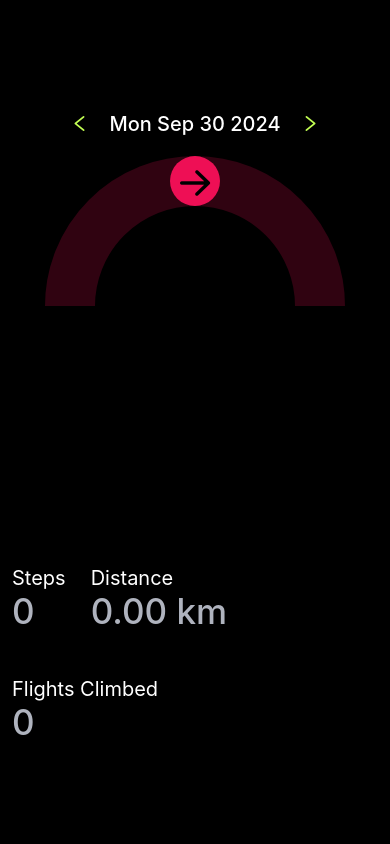
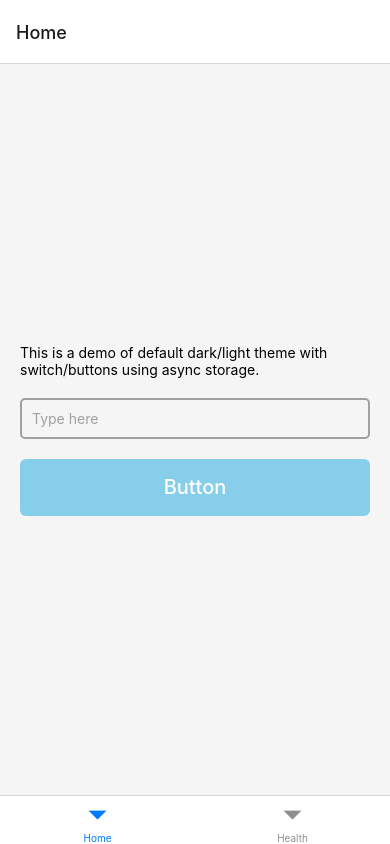
Before and after one commit to JosephGoff/breisera, a React Native app: screen /Home in a window 390 px wide. Built offline with nearby package versions, Linux system fonts and the light colour scheme.

Commit message:
tried implementing routing, getting error RNNScreen

```diff
--- a/App.tsx
+++ b/App.tsx
@@ -1,84 +1,68 @@
-import { StatusBar } from 'expo-status-bar';
-import { StyleSheet, Text, View } from 'react-native';
-import Value from './src/components/Value';
-import RingProgress from './src/components/RingProgress';
-import { useState } from 'react';
-import useHealthData from './src/hooks/useHealthData'
-import { AntDesign } from '@expo/vector-icons';
+// import { StatusBar } from "expo-status-bar";
+// import { StyleSheet, View } from "react-native";
 
-const STEPS_GOAL = 10_000;
+// import Health from "./src/screens/Health/Health";
 
-export default function App() {
-  const [date, setDate] = useState(new Date());
-  const { steps, flights, distance } = useHealthData(date);
+// export default function App() {
+//   return (
+//     <View style={styles.container}>
+//       <Health />
+//       <StatusBar style="auto" />
+//     </View>
+//   );
+// }
 
-  const changeDate = (numDays: number) => {
-    const currentDate = new Date(date); // Create a copy of the current date
-    // Update the date by adding/subtracting the number of days
-    currentDate.setDate(currentDate.getDate() + numDays);
+// const styles = StyleSheet.create({
+//   container: {
+//     flex: 1,
+//     backgroundColor: "black",
+//     justifyContent: "center",
+//     padding: 12,
+//   },
+// });
 
-    setDate(currentDate); // Update the state variable
+
+import React, {useCallback, useEffect} from 'react';
+import {NavigationContainer} from '@react-navigation/native';
+import RootLayout from './src/navigation/RootLayout';
+import {save, get} from './src/storage/asyncStorage';
+import {RecoilRoot, useSetRecoilState} from 'recoil';
+import {themeValueState} from './src/storage/themeValueStorage';
+
+const App = () => {
+  const setThemeValue = useSetRecoilState(themeValueState);
+
+  const setAppTheme = useCallback(async () => {
+    const theme = await get('Theme');
+    if (theme) {
+      save('Theme', theme);
+      save('IsDefault', true);
+      setThemeValue(theme);
+    }
+  }, [setThemeValue]);
+
+  useEffect(() => {
+    setAppTheme();
+  }, [setAppTheme]);
+
+  return (
+    <NavigationContainer>
+      <RootLayout />
+    </NavigationContainer>
+  );
+};
+
+const withRecoilRoot = (Component: React.FC) => {
+  const WrappedComponent: React.FC = () => {
+    return (
+      <RecoilRoot>
+        <Component />
+      </RecoilRoot>
+    );
   };
 
-  return (
-    <View style={styles.container}>
-      <View style={styles.datePicker}>
-        <AntDesign
-          onPress={() => changeDate(-1)}
-          name="left"
-          size={20}
-          color="#C3FF53"
-        />
-        <Text style={styles.date}>{date.toDateString()}</Text>
+  WrappedComponent.displayName = Component.displayName || Component.name;
+  return WrappedComponent;
+};
 
-        <AntDesign
-          onPress={() => changeDate(1)}
-          name="right"
-          size={20}
-          color="#C3FF53"
-        />
-      </View>
-
-      <RingProgress
-        radius={150}
-        strokeWidth={50}
-        progress={steps / STEPS_GOAL}
-      />
-
-      <View style={styles.values}>
-        <Value label="Steps" value={steps.toString()} />
-        <Value label="Distance" value={`${(distance / 1000).toFixed(2)} km`} />
-        <Value label="Flights Climbed" value={flights.toString()} />
-      </View>
-
-      <StatusBar style="auto" />
-    </View>
-  );
-}
-
-const styles = StyleSheet.create({
-  container: {
-    flex: 1,
-    backgroundColor: 'black',
-    justifyContent: 'center',
-    padding: 12,
-  },
-  values: {
-    flexDirection: 'row',
-    gap: 25,
-    flexWrap: 'wrap',
-    marginTop: 100,
-  },
-  datePicker: {
-    alignItems: 'center',
-    padding: 20,
-    flexDirection: 'row',
-    justifyContent: 'center',
-  },
-  date: {
-    color: 'white',
-    fontWeight: '500',
-    fontSize: 20,
-    marginHorizontal: 20,
-  },
-});
+export default withRecoilRoot(App);
--- a/package.json
+++ b/package.json
@@ -9,6 +9,9 @@
     "web": "expo start --web"
   },
   "dependencies": {
+    "@react-native-async-storage/async-storage": "^2.0.0",
+    "@react-navigation/bottom-tabs": "^6.6.1",
+    "@react-navigation/native": "^6.1.18",
     "expo": "~51.0.28",
     "expo-dev-client": "~4.0.27",
     "expo-status-bar": "~1.12.1",
@@ -17,7 +20,8 @@
     "react-native-health": "^1.18.0",
     "react-native-health-connect": "^3.1.1",
     "react-native-reanimated": "~3.10.1",
-    "react-native-svg": "15.2.0"
+    "react-native-svg": "15.2.0",
+    "recoil": "^0.7.7"
   },
   "devDependencies": {
     "@babel/core": "^7.20.0",
--- /dev/null
+++ b/src/constants/Colors.ts
@@ -0,0 +1,33 @@
+const commonColor = {
+  commonWhite: '#FFFFFF',
+  commonBlack: '#000000',
+};
+
+const light = {
+  gray: '#A0A0A0',
+  themeColor: '#F5F5F5',
+  sky: '#87CEEB',
+  text: '#ECEDEE',
+  tint: '#0a7ea4',
+  icon: '#9BA1A6',
+  tabIconDefault: '#9BA1A6',
+  tabIconSelected: '#0a7ea4',
+  ...commonColor,
+};
+const dark = {
+  gray: '#777777',
+  themeColor: '#000000',
+  sky: '#1E1E1E',
+  text: '#ECEDEE',
+  tint: '#fff',
+  icon: '#9BA1A6',
+  tabIconDefault: '#9BA1A6',
+  tabIconSelected: '#fff',
+  ...commonColor,
+};
+
+export const Colors = {
+  light,
+  dark,
+  default: light,
+};
--- /dev/null
+++ b/src/hooks/useAppTheme.ts
@@ -0,0 +1,39 @@
+import { themeValueState } from '../storage/themeValueStorage';
+import { useCallback } from 'react';
+import { useColorScheme } from 'react-native';
+import { useSetRecoilState } from 'recoil';
+import { get, save } from '../storage/asyncStorage';
+
+export type ThemeKey = 'light' | 'dark' | 'default';
+export const useAppTheme = () => {
+  const setThemeValue = useSetRecoilState(themeValueState);
+  const systemTheme = useColorScheme() as ThemeKey;
+
+  const setAppTheme = useCallback(async (theme: ThemeKey, isDefault: boolean) => {
+    await save('Theme', theme);
+    await save('IsDefault', isDefault);
+    setThemeValue(theme);
+  }, [setThemeValue]);
+
+  const themeOperations = useCallback((theme: ThemeKey) => {
+    switch (theme) {
+      case 'dark':
+        setAppTheme(theme, false);
+        break;
+      case 'light':
+        setAppTheme(theme, false);
+        break;
+      case 'default':
+        setAppTheme(systemTheme || 'light', true);
+        break;
+    }
+  }, [setAppTheme, systemTheme]);
+
+  const getAppTheme = useCallback(async () => {
+    const theme = await get('Theme');
+    const isDefault = await get('IsDefault');
+    isDefault ? themeOperations('default') : themeOperations(theme as ThemeKey);
+  }, [themeOperations]);
+
+  return { getAppTheme, setAppTheme };
+};
--- /dev/null
+++ b/src/navigation/RootLayout.tsx
@@ -0,0 +1,34 @@
+import * as React from 'react';
+import { createBottomTabNavigator } from '@react-navigation/bottom-tabs'
+import {Text, View} from 'react-native';
+import Health from '../screens/Health/Health';
+import Home from '../screens/Home/Home';
+
+const Tab = createBottomTabNavigator();
+
+const HealthScreen: React.FC = () => {
+  return (
+    <View>
+      <Text>This is the Health Screen</Text>
+    </View>
+  );
+};
+
+const RootLayout = () => {
+  return (
+    <Tab.Navigator>
+      <Tab.Screen
+        name="Home"
+        component={Home}
+        options={{title: 'Home'}}
+      />
+      <Tab.Screen
+        name="Health"
+        component={HealthScreen}
+        options={{title: 'Health'}}
+      />
+    </Tab.Navigator>
+  );
+};
+
+export default RootLayout;
--- /dev/null
+++ b/src/screens/Health/Health.tsx
@@ -0,0 +1,76 @@
+import { StyleSheet, Text, View } from "react-native";
+import Value from "../../components/Value";
+import RingProgress from "../../components/RingProgress";
+import { useState } from "react";
+import useHealthData from "../../hooks/useHealthData";
+import { AntDesign } from "@expo/vector-icons";
+
+const STEPS_GOAL = 10_000;
+
+export function Health() {
+  const [date, setDate] = useState(new Date());
+  const { steps, flights, distance } = useHealthData(date);
+
+  const changeDate = (numDays: number) => {
+    const currentDate = new Date(date);
+    currentDate.setDate(currentDate.getDate() + numDays);
+
+    setDate(currentDate);
+  };
+
+  return (
+    <>
+      <View style={styles.datePicker}>
+        <AntDesign
+          onPress={() => changeDate(-1)}
+          name="left"
+          size={20}
+          color="#C3FF53"
+        />
+        <Text style={styles.date}>{date.toDateString()}</Text>
+
+        <AntDesign
+          onPress={() => changeDate(1)}
+          name="right"
+          size={20}
+          color="#C3FF53"
+        />
+      </View>
+
+      <RingProgress
+        radius={150}
+        strokeWidth={50}
+        progress={steps / STEPS_GOAL}
+      />
+
+      <View style={styles.values}>
+        <Value label="Steps" value={steps.toString()} />
+        <Value label="Distance" value={`${(distance / 1000).toFixed(2)} km`} />
+        <Value label="Flights Climbed" value={flights.toString()} />
+      </View>
+    </>
+  );
+}
+
+const styles = StyleSheet.create({
+  values: {
+    flexDirection: "row",
+    gap: 25,
+    flexWrap: "wrap",
+    marginTop: 100,
+  },
+  datePicker: {
+    alignItems: "center",
+    padding: 20,
+    flexDirection: "row",
+    justifyContent: "center",
+  },
+  date: {
+    color: "white",
+    fontWeight: "500",
+    fontSize: 20,
+    marginHorizontal: 20,
+  },
+});
+
+export default Health;
--- /dev/null
+++ b/src/screens/Home/Home.tsx
@@ -0,0 +1,78 @@
+import React from 'react';
+import {
+  StyleSheet,
+  Text,
+  TextInput,
+  TouchableOpacity,
+  View,
+} from 'react-native';
+import {Colors} from '../../constants/Colors';
+import {useRecoilValue} from 'recoil';
+import {themeValueState} from '../../storage/themeValueStorage';
+import {ThemeKey} from '../../hooks/useAppTheme';
+import {useAppTheme} from '../../hooks/useAppTheme';
+
+const Home: React.FC = () => {
+  const themeValue = useRecoilValue(themeValueState);
+  const {setAppTheme} = useAppTheme();
+  const styles = styling(themeValue);
+
+  return (
+    <View style={styles.container}>
+      <Text style={styles.textStyle}>
+        This is a demo of default dark/light theme with switch/buttons using
+        async storage.
+      </Text>
+      <TextInput
+        style={styles.textInputStyle}
+        placeholder="Type here"
+        placeholderTextColor={Colors[themeValue]?.gray || Colors.light.gray}
+      />
+      <TouchableOpacity
+        style={styles.touchableStyle}
+        onPress={() => {
+          const newTheme = themeValue === 'dark' ? 'light' : 'dark';
+          setAppTheme(newTheme, false);
+        }}>
+        <Text style={styles.buttonTextStyle}>Button</Text>
+      </TouchableOpacity>
+    </View>
+  );
+};
+
+const styling = (theme: ThemeKey) =>
+  StyleSheet.create({
+    container: {
+      flex: 1,
+      justifyContent: 'center',
+      backgroundColor: Colors[theme]?.themeColor || Colors.light.themeColor,
+      paddingHorizontal: 20,
+    },
+    textStyle: {},
+    textInputStyle: {
+      borderColor: Colors[theme]?.gray || Colors.light.gray,
+      padding: 10,
+      borderWidth: 2,
+      borderRadius: 5,
+      width: '100%',
+      marginTop: 20,
+      color: Colors[theme]?.commonWhite || Colors.light.commonWhite,
+    },
+    touchableStyle: {
+      backgroundColor: Colors[theme]?.sky || Colors.light.sky,
+      padding: 10,
+      borderRadius: 6,
+      width: '100%',
+      height: 57,
+      justifyContent: 'center',
+      marginTop: 20,
+    },
+    buttonTextStyle: {
+      textAlign: 'center',
+      color: Colors[theme]?.commonWhite || Colors.light.commonWhite,
+      fontSize: 20,
+      fontWeight: '500',
+    },
+  });
+
+export default Home;
--- /dev/null
+++ b/src/storage/asyncStorage.ts
@@ -0,0 +1,32 @@
+import AsyncStorage from '@react-native-async-storage/async-storage';
+
+export const saveString = async (key: any, value: any) => {
+  try {
+    await AsyncStorage.setItem(key, value);
+    return true;
+  } catch (error) {
+    return false;
+  }
+};
+
+export const save = async (key: any, value: any) =>
+  saveString(key, JSON.stringify(value));
+
+export const get = async (key: any) => {
+  try {
+    const itemString = await AsyncStorage.getItem(key);
+    if (itemString) {
+      return JSON.parse(itemString);
+    } else {
+      return null;
+    }
+  } catch (error) {
+    return null;
+  }
+};
+
+export default {
+  saveString,
+  save,
+  get,
+};
--- /dev/null
+++ b/src/storage/themeValueStorage.ts
@@ -0,0 +1,7 @@
+import { atom } from 'recoil';
+import { ThemeKey } from '../hooks/useAppTheme';
+
+export const themeValueState = atom<ThemeKey>({
+  key: 'themeValue',
+  default: 'light',
+});
```
Also changed, not shown: 3 other files (tests, documents, lock files or other folders).
